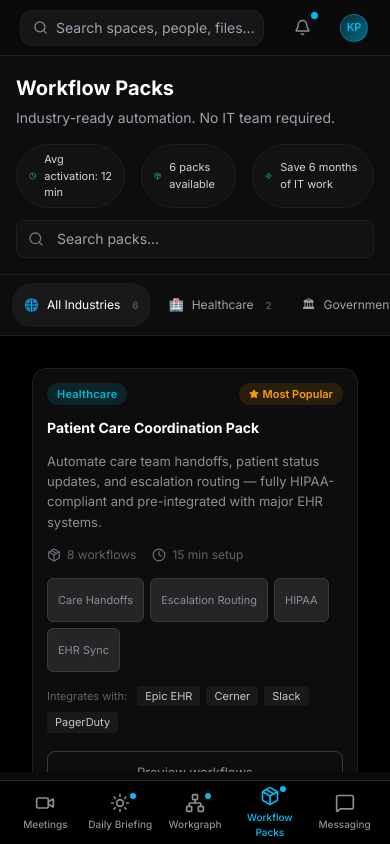
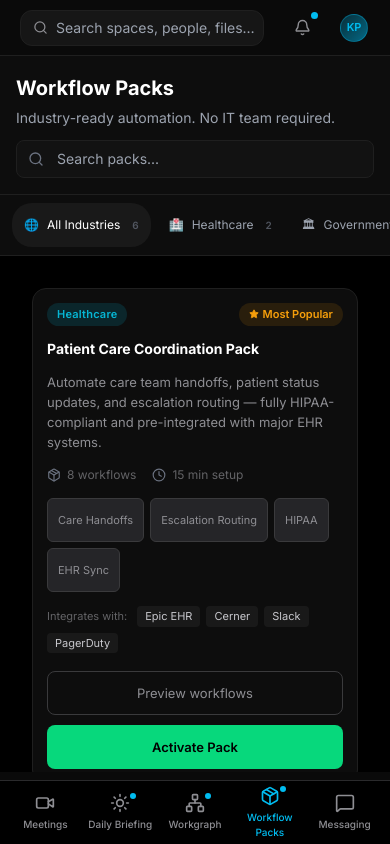
Before and after one commit to kpatel2913/CiscoCaseCompetition, a React (Vite) app in the folder webex-mockup/: page /workflows in a window 390 px wide. Built offline with nearby package versions, Linux system fonts and the light colour scheme.

Commit message:
fixed mobile view of workpacks

```diff
--- a/webex-mockup/src/index.css
+++ b/webex-mockup/src/index.css
@@ -1314,6 +1314,9 @@ input[type="range"].progress-slider::-webkit-slider-thumb {
     gap: 12px !important;
     padding: 16px !important;
   }
+  .workflows-stats {
+    display: none !important;
+  }
   .workflows-search {
     width: 100% !important;
   }
--- a/webex-mockup/src/views/WorkflowsView.jsx
+++ b/webex-mockup/src/views/WorkflowsView.jsx
@@ -298,7 +298,7 @@ export default function WorkflowsView() {
           <h1 className="text-2xl font-bold text-white mb-1">Workflow Packs</h1>
           <p className="text-sm text-gray-400">Industry-ready automation. No IT team required.</p>
 
-          <div className="flex gap-4 mt-4">
+          <div className="flex gap-4 mt-4 workflows-stats">
             <div className="flex items-center gap-2 px-3 py-1.5 bg-[#121212] border border-[var(--webex-border)] rounded-full text-[11px] text-gray-300">
               <Clock size={12} className="text-teal-500" />
               <span>Avg activation: 12 min</span>
```
